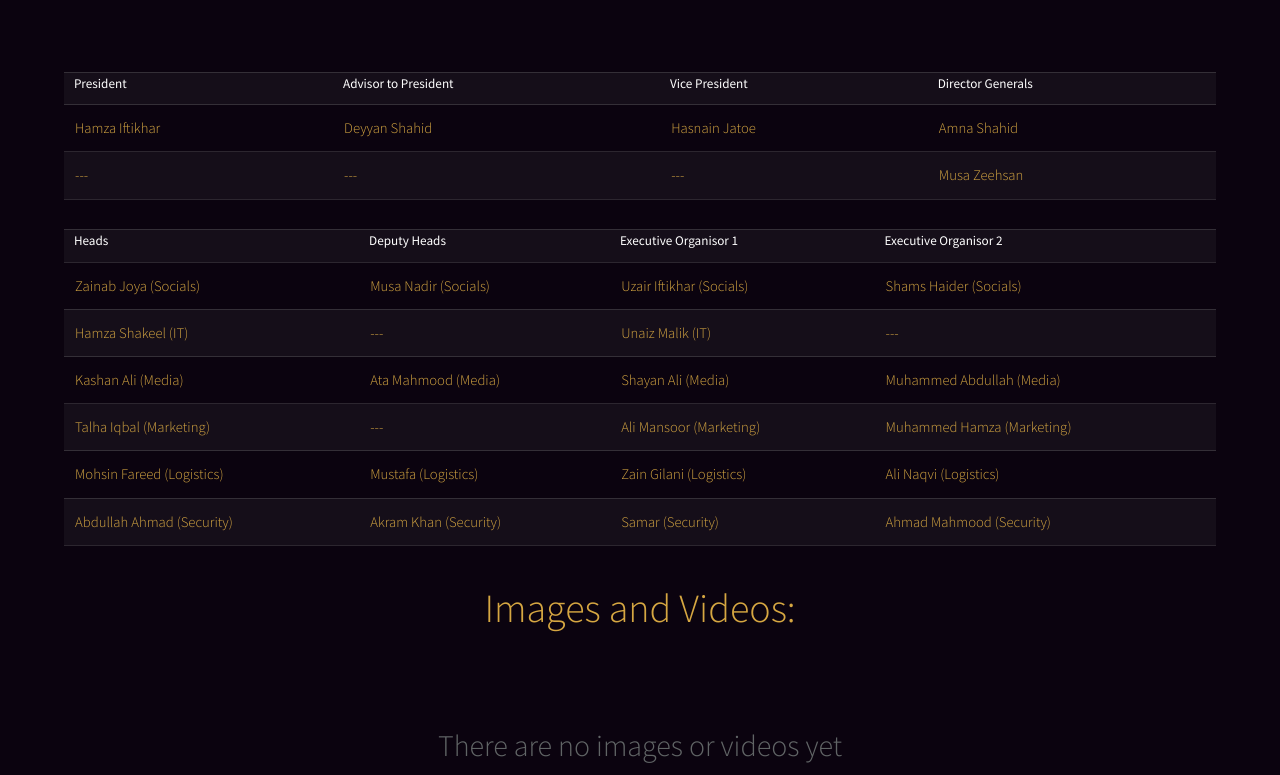
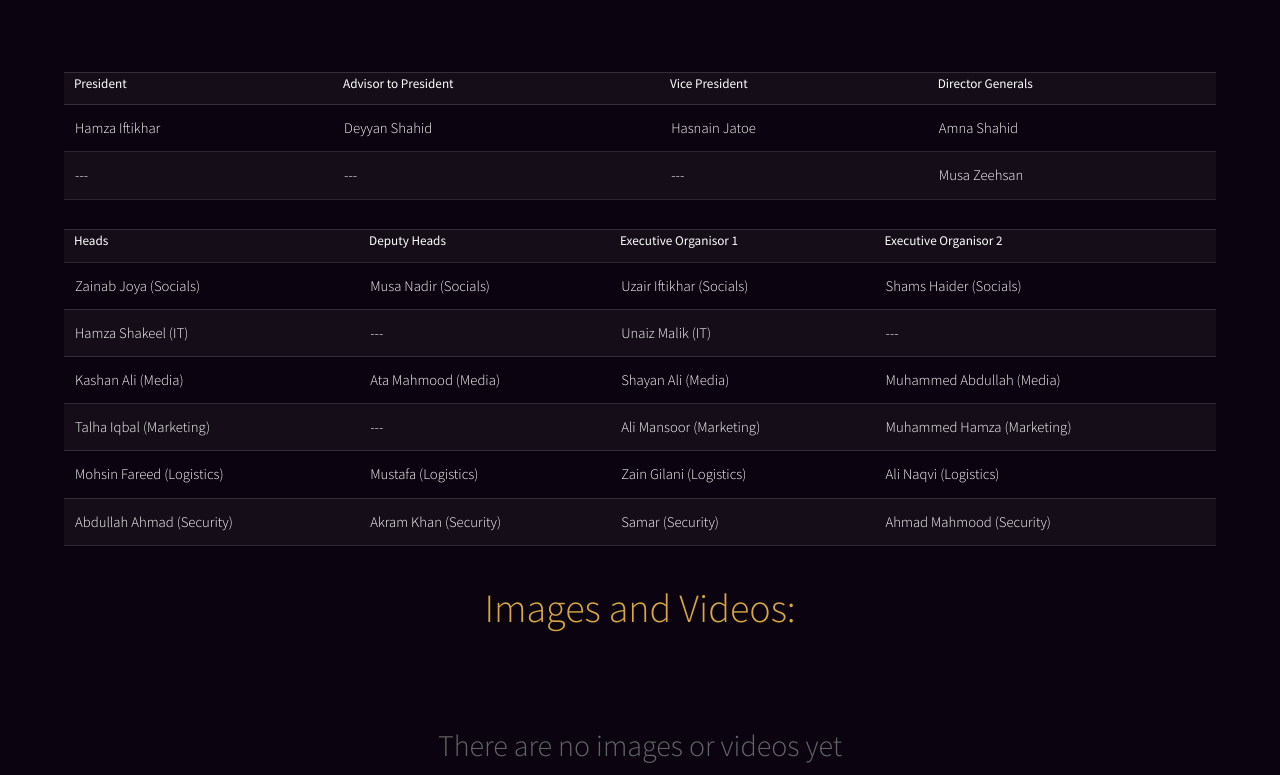
Before and after one commit to iyloteambwp/..., a plain HTML site: page index.html in a window 1280 px wide. Shown: the part 752-1527 px from the top of the page. Drawn offline with Linux system fonts and the light colour scheme.

Commit message:
Update index.html

```diff
--- a/index.html
+++ b/index.html
@@ -38,7 +38,7 @@
 	<!-- Main -->
 	<div id="main">
 		<div class="inner">
-			<fieldset>
+			<fieldset style='color: white;'>
 				<legend><p style='font-size: 40px; text-align: center;'>Executive Council Members:</p></legend>
 			<table>
 				<tr>
```
